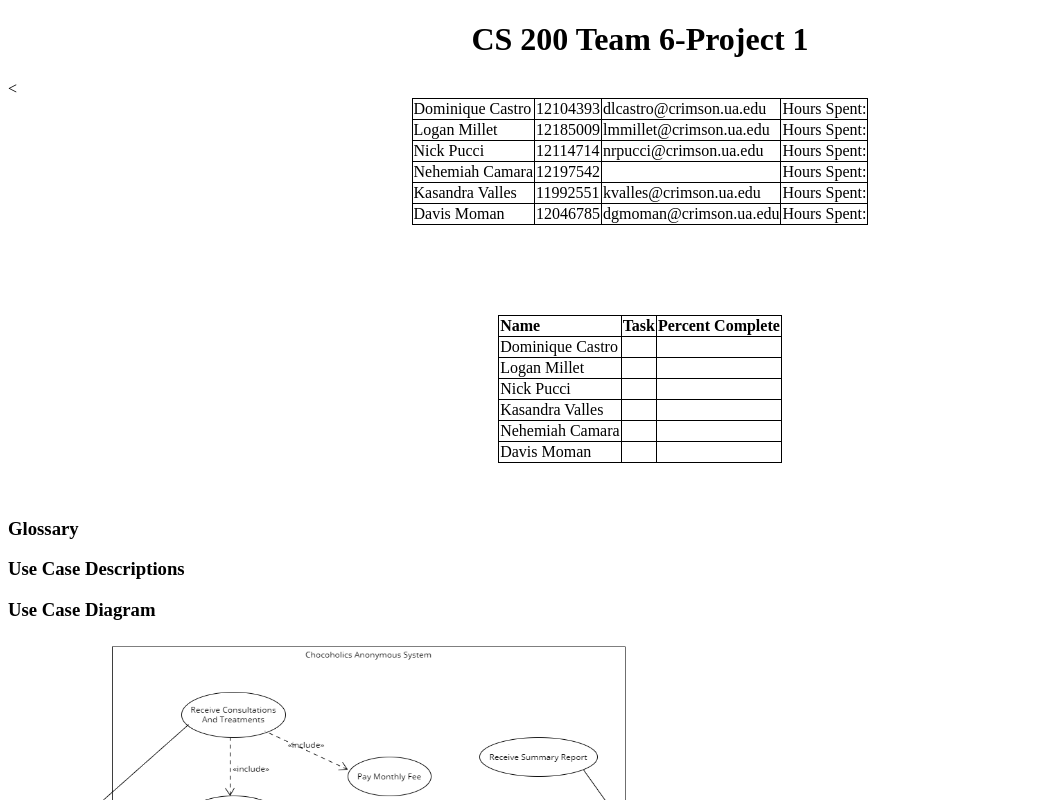
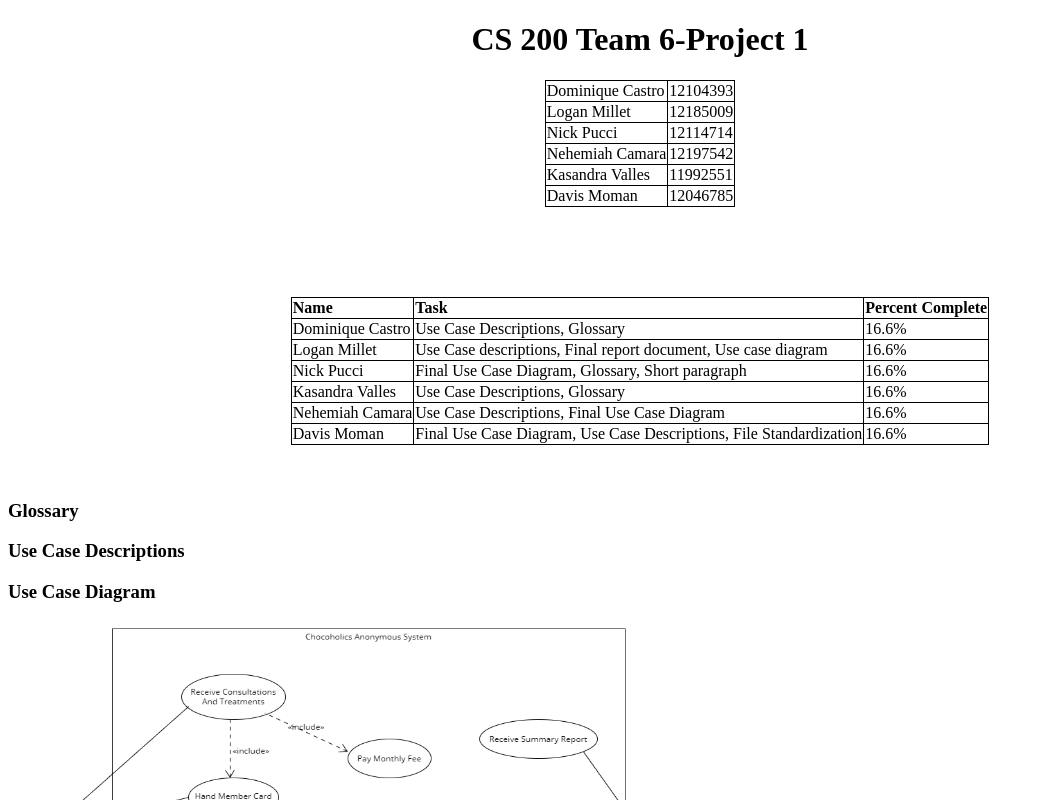
Before and after one commit to nickpucci-ops/ChocAn, a plain HTML site: page Team6_Requirements/DominiqueCastroTeam6Report.html in a window 1280 px wide. Shown: the top 800 px of the page, without its empty margins (0-1044 px from the left). Drawn offline with Linux system fonts and the light colour scheme.

Commit message:
Edited HTML File

```diff
--- a/Team6_Requirements/DominiqueCastroTeam6Report.html
+++ b/Team6_Requirements/DominiqueCastroTeam6Report.html
@@ -27,43 +27,31 @@ table.center {
     <tr>
         <td> Dominique Castro </td>
         <td> 12104393 </td>
-        <td> dlcastro@crimson.ua.edu </td>
-        <td> Hours Spent: </td>
     </tr>
 
     <tr>
         <td> Logan Millet </td>
         <td> 12185009 </td>
-        <td> lmmillet@crimson.ua.edu </td>
-        <td> Hours Spent: </td>
     </tr>
 
     <tr>
         <td> Nick Pucci </td>
         <td> 12114714 </td>
-        <td> nrpucci@crimson.ua.edu </td>
-        <td> Hours Spent: </td>
     </tr>
 
     <tr>
         <td> Nehemiah Camara </td>
         <td> 12197542 </td>
-        <td> </td>
-        <<td> Hours Spent: </td>
     </tr>
 
     <tr>
         <td> Kasandra Valles </td>
         <td> 11992551 </td>
-        <td> kvalles@crimson.ua.edu </td>
-        <td> Hours Spent: </td>
     </tr>
 
     <tr>
         <td> Davis Moman </td>
         <td> 12046785 </td>
-        <td> dgmoman@crimson.ua.edu </td>
-        <td> Hours Spent: </td>
     </tr>
 
 </table>
@@ -84,38 +72,38 @@ table.center {
 
     <tr>
         <td> Dominique Castro  </td>
-        <td>  </td>
-        <td>  </td>
+        <td> Use Case Descriptions, Glossary </td>
+        <td> 16.6% </td>
     </tr>
 
     <tr>
         <td> Logan Millet  </td>
-        <td>  </td>
-        <td>  </td>
+        <td> Use Case descriptions, Final report document, Use case diagram </td>
+        <td> 16.6% </td>
     </tr>
 
     <tr>
         <td> Nick Pucci </td>
-        <td>  </td>
-        <td>  </td>
+        <td> Final Use Case Diagram, Glossary, Short paragraph </td>
+        <td> 16.6% </td>
     </tr>
 
     <tr>
         <td> Kasandra Valles </td>
-        <td>  </td>
-        <td>  </td>
+        <td> Use Case Descriptions, Glossary </td>
+        <td> 16.6% </td>
     </tr>
 
     <tr>
         <td> Nehemiah Camara </td>
-        <td>  </td>
-        <td>  </td>
+        <td> Use Case Descriptions, Final Use Case Diagram </td>
+        <td> 16.6% </td>
     </tr>
 
     <tr>
         <td> Davis Moman </td>
-        <td>  </td>
-        <td>  </td>
+        <td> Final Use Case Diagram, Use Case Descriptions, File Standardization </td>
+        <td> 16.6% </td>
     </tr>
 
 
```
